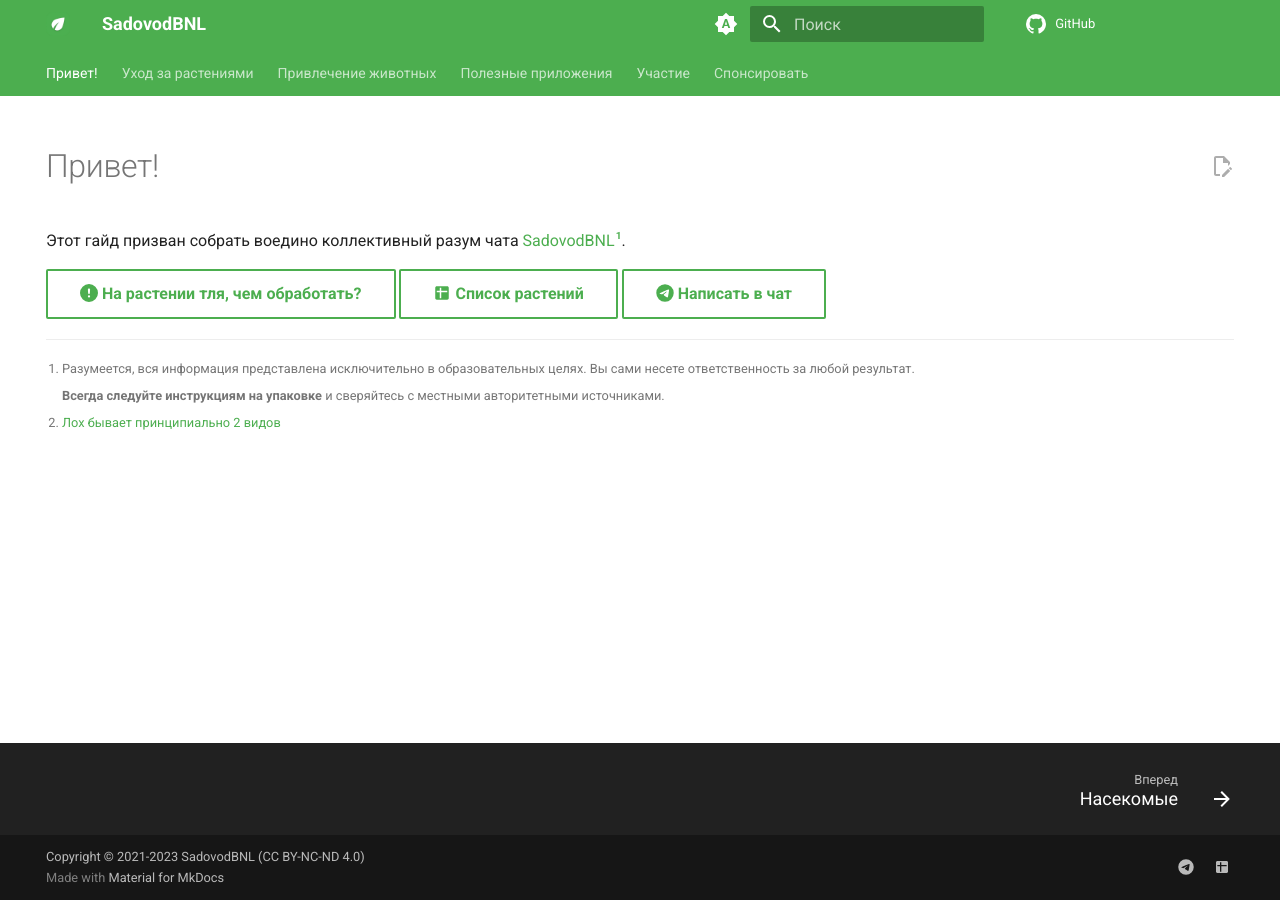
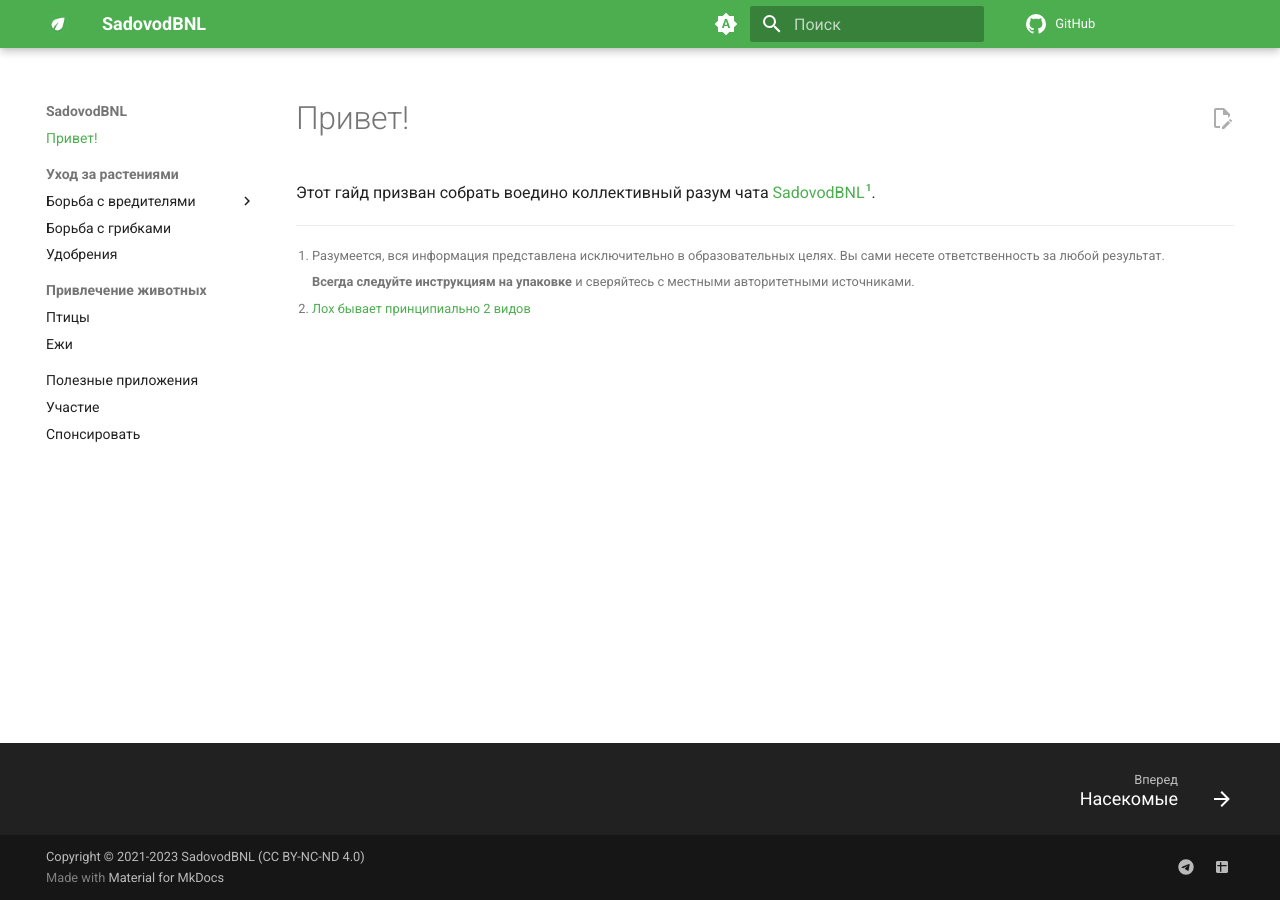
Before and after one commit to eigenein/sadovod-bnl, an MkDocs documentation site: the page built from docs/index.md, in a window 1280 px wide. Built offline with MkDocs 1.6.1 and Material for MkDocs 9.7.7, drawn with Linux system fonts in a browser that asks for light colours; comment, search, counter and statistics services are not loaded.

Commit message:
🚸 Improve the navigation

```diff
--- a/docs/index.md
+++ b/docs/index.md
@@ -8,10 +7,6 @@ hide:
 
 Этот гайд призван собрать воедино коллективный разум чата [SadovodBNL](https://t.me/gardening_benelux)[^1].
 
-[:fontawesome-solid-circle-exclamation: На растении тля, чем обработать?](plant-care/pest-control/insects.md#примеры-конкретных-средств){ .md-button }
-[:material-google-spreadsheet: Список растений](https://docs.google.com/spreadsheets/d/1Kb5VpLNyeKjFGBcfFL9tN5z-cKTSS4mMP1GA9QjMOzY/edit?usp=sharing){ .md-button }
-[:fontawesome-brands-telegram: Написать в чат](https://t.me/gardening_benelux){ .md-button }
-
 [^1]:
     Разумеется, вся информация представлена исключительно в образовательных целях. Вы сами несете ответственность за любой результат.
 
--- a/mkdocs.yml
+++ b/mkdocs.yml
@@ -41,7 +41,6 @@ theme:
     - navigation.indexes
     - navigation.instant
     - navigation.sections
-    - navigation.tabs
     - navigation.top
     - navigation.tracking
     - search.highlight
@@ -82,6 +81,7 @@ markdown_extensions:
   - admonition
   - attr_list
   - footnotes
+  - md_in_html
   - pymdownx.caret
   - pymdownx.details
   - pymdownx.emoji:
```
Also changed, not shown: other parts of docs/index.md (+0 -1 lines).
